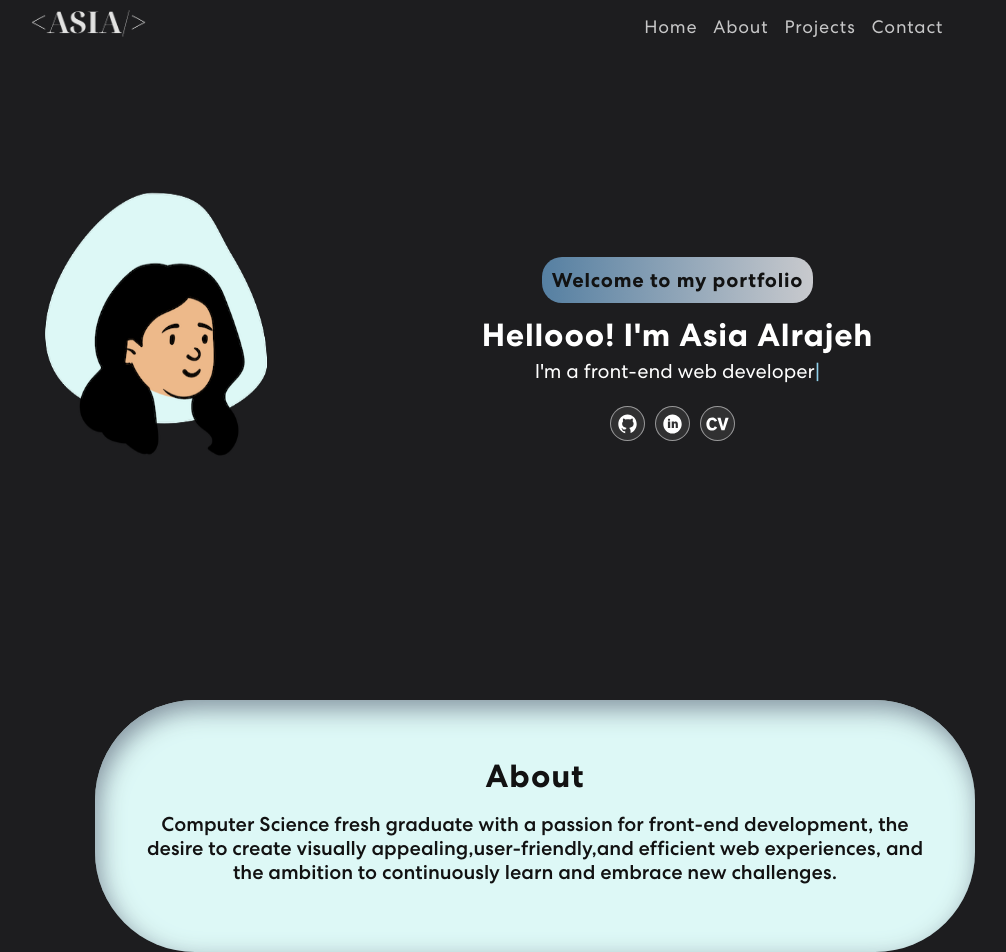
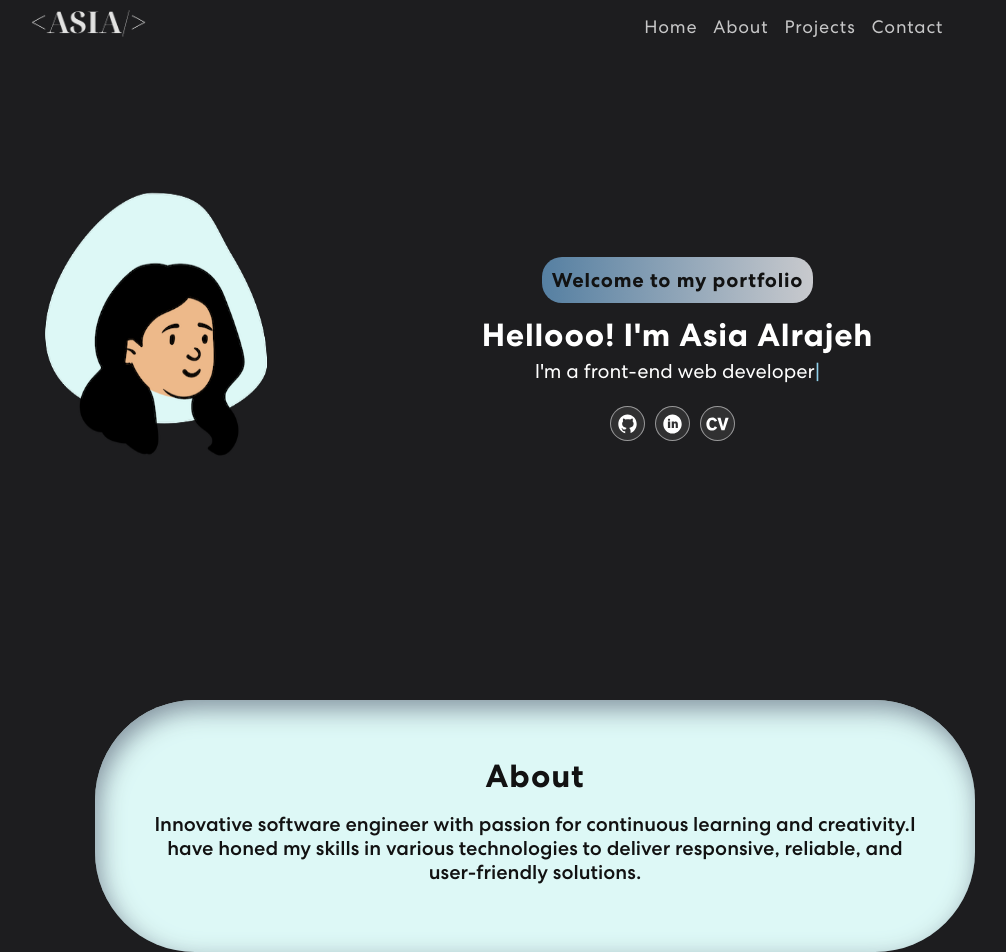
Before and after one commit to Asiaalrajeh/personal-portfolio, a React (Create React App) app: page / in a window 1280 px wide. Shown: the top 952 px of the page, without its empty margins (105-1111 px from the left). Built offline with nearby package versions, Linux system fonts and the light colour scheme.

Commit message:
uodate about

```diff
--- a/src/components/About.js
+++ b/src/components/About.js
@@ -11,7 +11,7 @@ export const About = () => {
         <section className="about" id="about">
             <div data-aos="fade-up" className="box">
                 <h2>About</h2>
-                <h5> Computer Science fresh graduate with a passion for front-end development, the desire to create visually appealing,user-friendly,and efficient web experiences, and the ambition to continuously learn and embrace new challenges.  </h5>
+                <h5> Innovative software engineer with passion for continuous learning and creativity.I have honed my skills in various technologies to deliver responsive, reliable, and user-friendly solutions.  </h5>
 
             </div>
 
```
